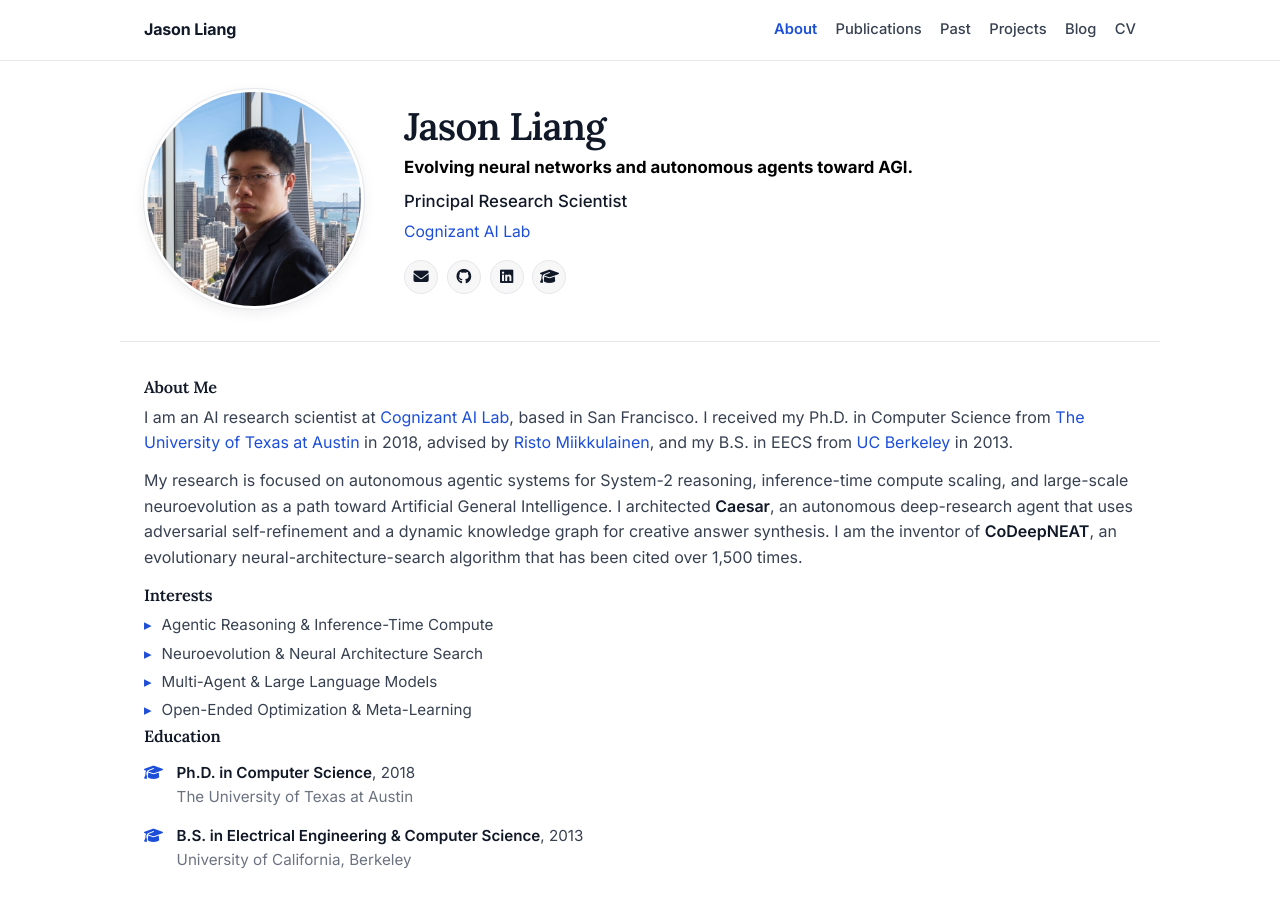
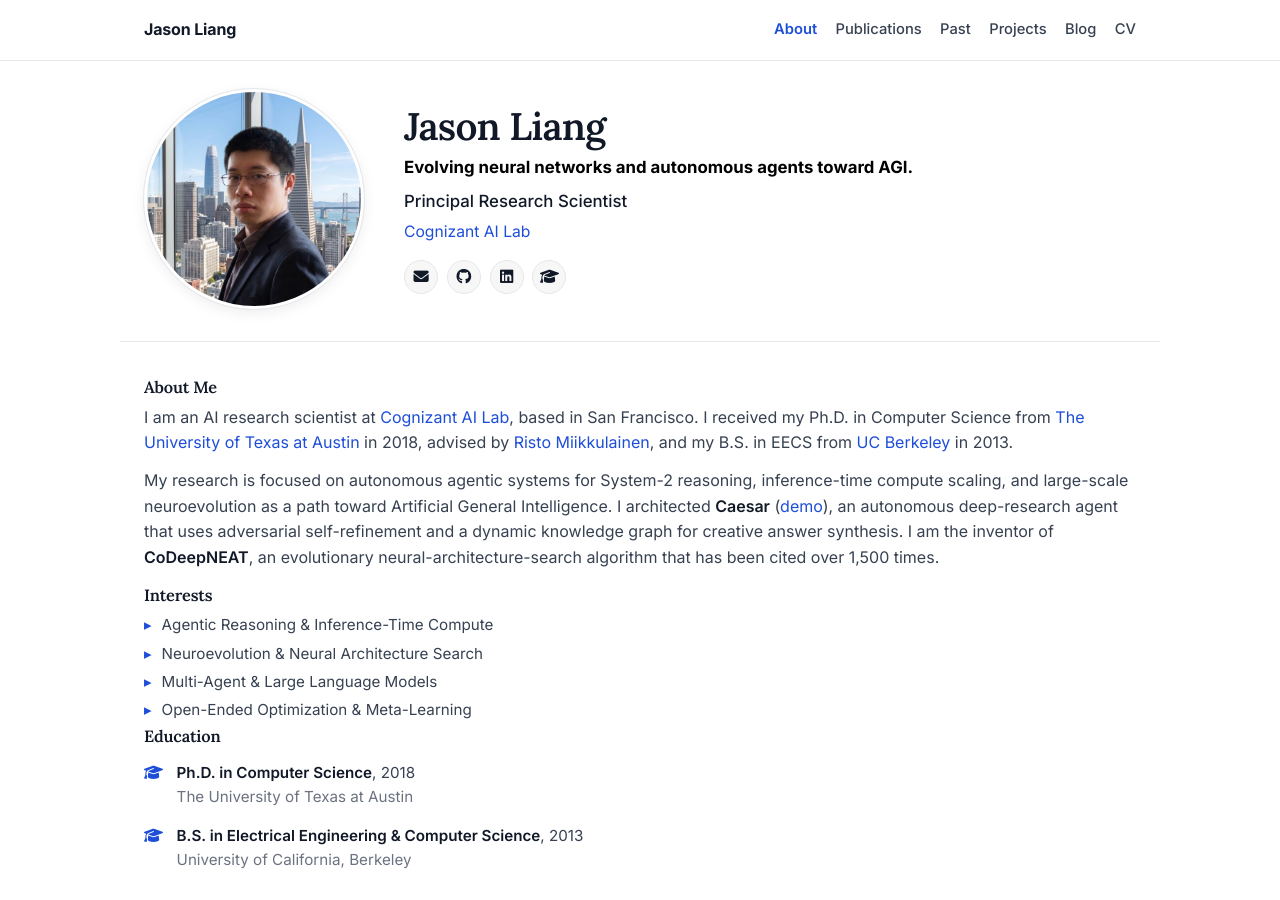
Before and after one commit to jasonzliang/jasonzliang.github.io, a Jekyll site: the page index.html, which Jekyll copies as it is, in a window 1280 px wide and 900 px high. Built offline with Jekyll 4.4.1, drawn with Linux system fonts in a browser that asks for light colours.

Commit message:
About: link Caesar demo alongside the paper link
Co-Authored-By: Claude Opus 4.7 <noreply@anthropic.com>

```diff
--- a/index.html
+++ b/index.html
@@ -130,7 +130,7 @@
   <section class="container section">
     <h3 class="block-heading">About Me</h3>
     <p>I am an AI research scientist at <a href="https://www.cognizant.com/us/en/ai-labs" target="_blank" rel="noopener">Cognizant AI Lab</a>, based in San Francisco. I received my Ph.D. in Computer Science from <a href="https://www.cs.utexas.edu/" target="_blank" rel="noopener">The University of Texas at Austin</a> in 2018, advised by <a href="https://www.cs.utexas.edu/users/risto/" target="_blank" rel="noopener">Risto Miikkulainen</a>, and my B.S. in EECS from <a href="https://eecs.berkeley.edu/" target="_blank" rel="noopener">UC Berkeley</a> in 2013.</p>
-    <p>My research is focused on autonomous agentic systems for System-2 reasoning, inference-time compute scaling, and large-scale neuroevolution as a path toward Artificial General Intelligence. I architected <a href="https://jasonzliang.github.io/caesar-agent/" target="_blank" rel="noopener"><strong>Caesar</strong></a>, an autonomous deep-research agent that uses adversarial self-refinement and a dynamic knowledge graph for creative answer synthesis. I am the inventor of <a href="https://arxiv.org/abs/1703.00548" target="_blank" rel="noopener"><strong>CoDeepNEAT</strong></a>, an evolutionary neural-architecture-search algorithm that has been cited over 1,500 times.</p>
+    <p>My research is focused on autonomous agentic systems for System-2 reasoning, inference-time compute scaling, and large-scale neuroevolution as a path toward Artificial General Intelligence. I architected <a href="https://jasonzliang.github.io/caesar-agent/" target="_blank" rel="noopener"><strong>Caesar</strong></a> (<a href="https://caesar.tanuki-owl.ts.net/" target="_blank" rel="noopener">demo</a>), an autonomous deep-research agent that uses adversarial self-refinement and a dynamic knowledge graph for creative answer synthesis. I am the inventor of <a href="https://arxiv.org/abs/1703.00548" target="_blank" rel="noopener"><strong>CoDeepNEAT</strong></a>, an evolutionary neural-architecture-search algorithm that has been cited over 1,500 times.</p>
     <!--
       =============================================================
       For the person who view-sources this page.
```
